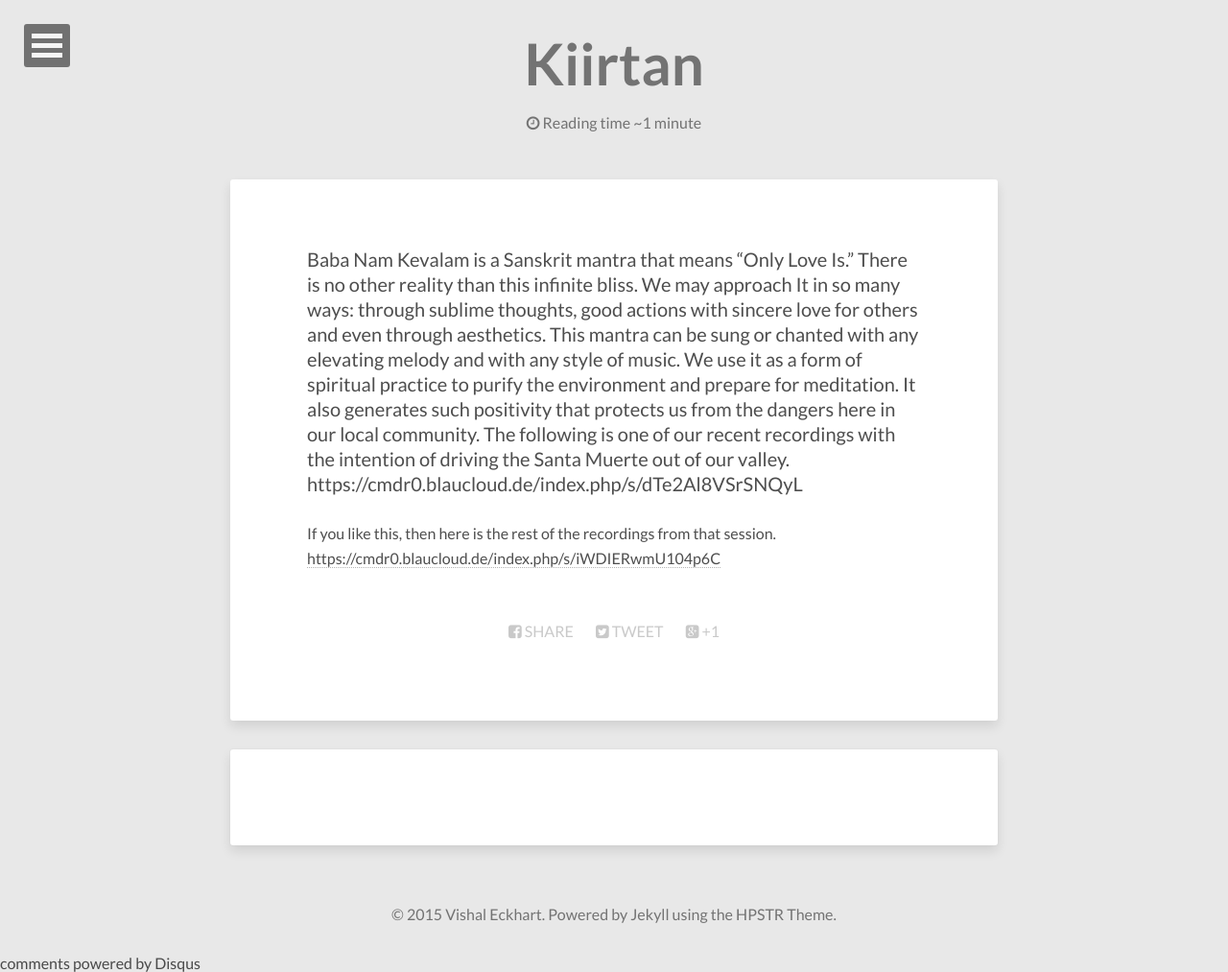
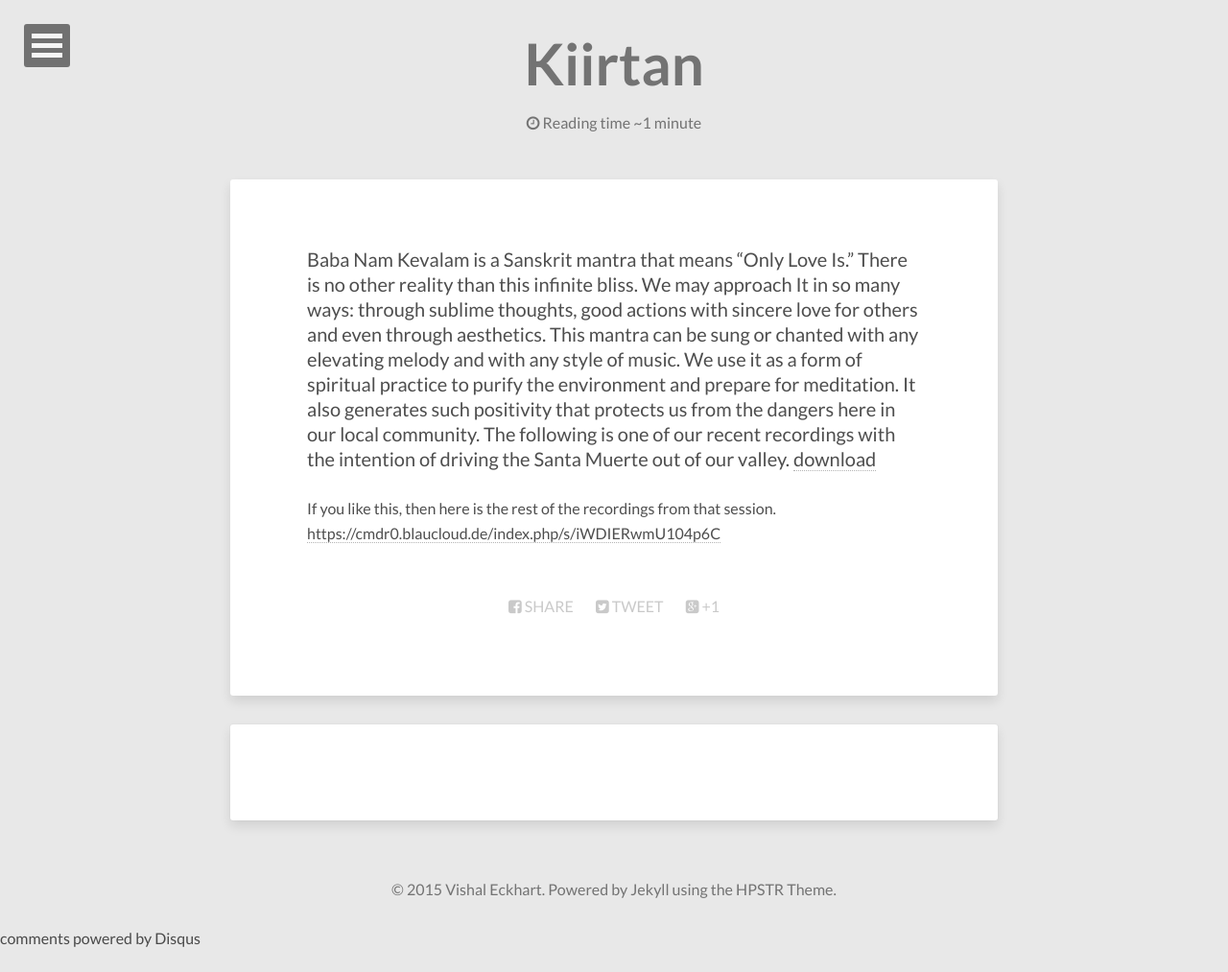
Before and after one commit to anandamurtiidiscursos/anandamurtiidiscursos.github.io, a Jekyll site: the page built from _posts/2015-09-04-Kiirtan.md, in a window 1280 px wide. Shown: the whole page at 96% size. Built offline with Jekyll 4.4.1, drawn with Linux system fonts in a browser that asks for light colours; nearby versions of some CDN libraries; comment, search, counter and statistics services are not loaded; after the commit the page ends 987 px from its top, so only the background shows below that.

Commit message:
Updated 2015-09-04-Kiirtan.md

```diff
--- a/_posts/2015-09-04-Kiirtan.md
+++ b/_posts/2015-09-04-Kiirtan.md
@@ -6,8 +6,9 @@ comments: true
 ---
 
 
+
 Baba Nam Kevalam is a Sanskrit mantra that means “Only Love Is.” There is no other reality than this infinite bliss. We may approach It in so many ways: through sublime thoughts, good actions with sincere love for others and even through aesthetics. This mantra can be sung or chanted with any elevating melody and with any style of music. We use it as a form of spiritual practice to purify the environment and prepare for meditation. It also generates such positivity that protects us from the dangers here in our local community. The following is one of our recent recordings with the intention of driving the Santa Muerte out of our valley.
-https://cmdr0.blaucloud.de/index.php/s/dTe2Al8VSrSNQyL
+<a href="https://cmdr0.blaucloud.de/index.php/s/dTe2Al8VSrSNQyL">download</a>
 
 If you like this, then here is the rest of the recordings from that session.
 <a href="https://cmdr0.blaucloud.de/index.php/s/iWDIERwmU104p6C">https://cmdr0.blaucloud.de/index.php/s/iWDIERwmU104p6C</a>
```
